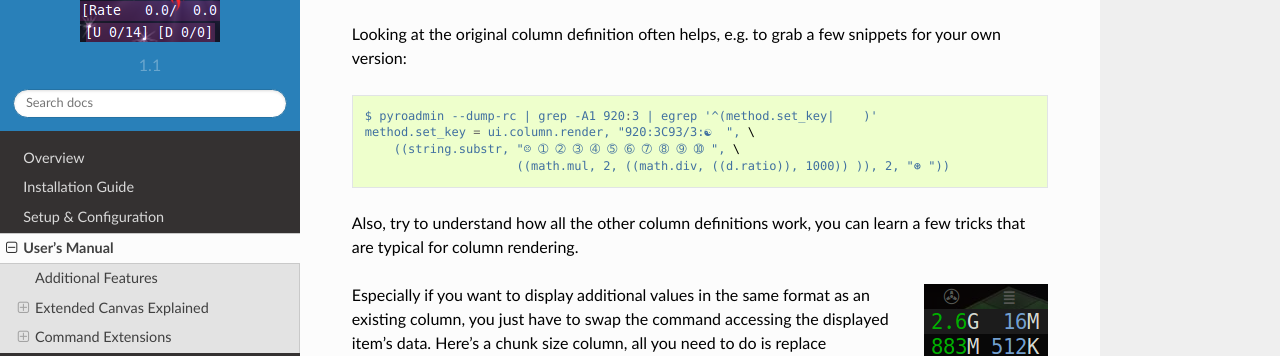
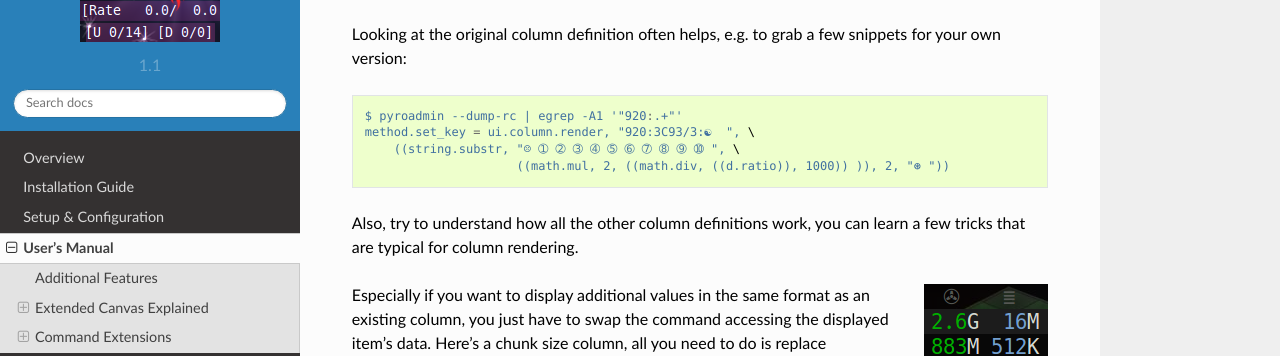
Before and after one commit to pyroscope/rtorrent-ps, a Sphinx documentation site: the page built from docs/manual.rst, in a window 1280 px wide and 900 px high, scrolled down 5296 px. Shown: the part 151-507 px from the top of the window. Built offline with Sphinx 7.4.7 and the Read the Docs theme 2.0.0, drawn with Linux system fonts in a browser that asks for light colours.

Commit message:
docs: minor improvement on column dumping command

```diff
--- a/docs/manual.rst
+++ b/docs/manual.rst
@@ -274,7 +274,7 @@ Looking at the original column definition often helps, e.g. to grab a few snippe
 
 .. code-block:: ini
 
-    $ pyroadmin --dump-rc | grep -A1 920:3 | egrep '^(method.set_key|    )'
+    $ pyroadmin --dump-rc | egrep -A1 '"920:.+"'
     method.set_key = ui.column.render, "920:3C93/3:☯  ", \
         ((string.substr, "☹ ➀ ➁ ➂ ➃ ➄ ➅ ➆ ➇ ➈ ➉ ", \
                          ((math.mul, 2, ((math.div, ((d.ratio)), 1000)) )), 2, "⊛ "))
```
